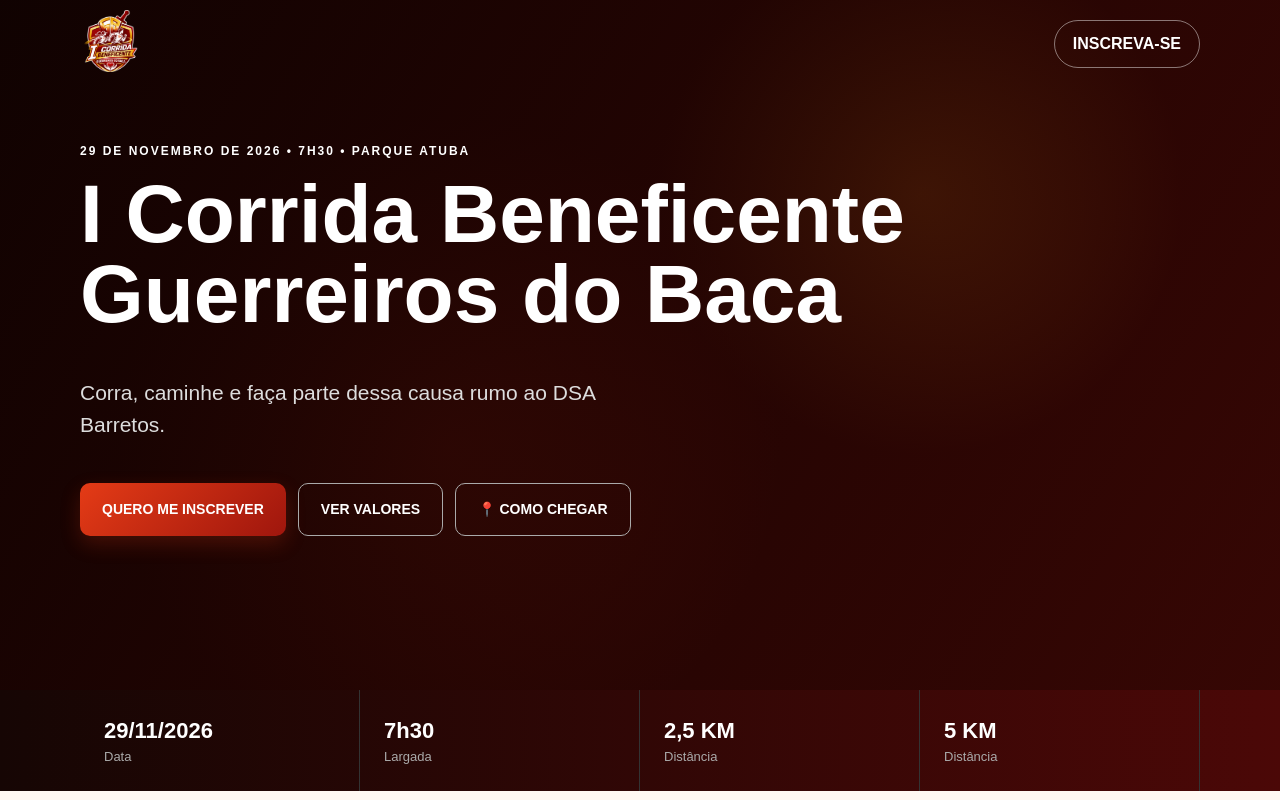
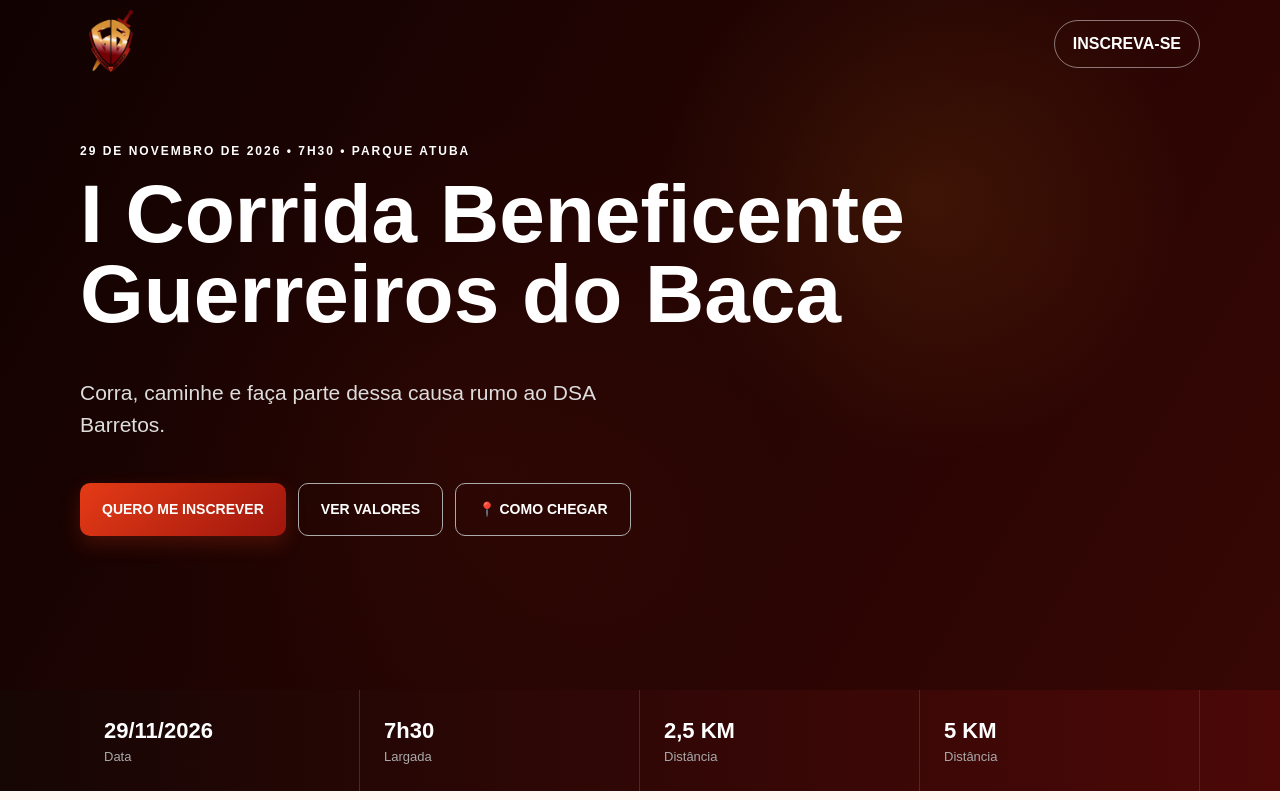
Before and after one commit to cwplayeventos/corrida, a website: page index.html in a window 1280 px wide. Shown: the top 800 px of the page. Drawn offline with Linux system fonts and the light colour scheme.

Commit message:
Update logo image source in index.html

```diff
--- a/index.html
+++ b/index.html
@@ -9,7 +9,7 @@
 <body>
 <header class="hero">
 <nav class="nav container">
-<a class="brand" href="#"><img src="assets/logocor.png" alt="Guerreiros do Baca"></a>
+<a class="brand" href="#"><img src="assets/logo.png" alt="Guerreiros do Baca"></a>
 <a href="#inscricao" class="nav-btn">INSCREVA-SE</a>
 </nav>
 <div class="hero-content container">
```
